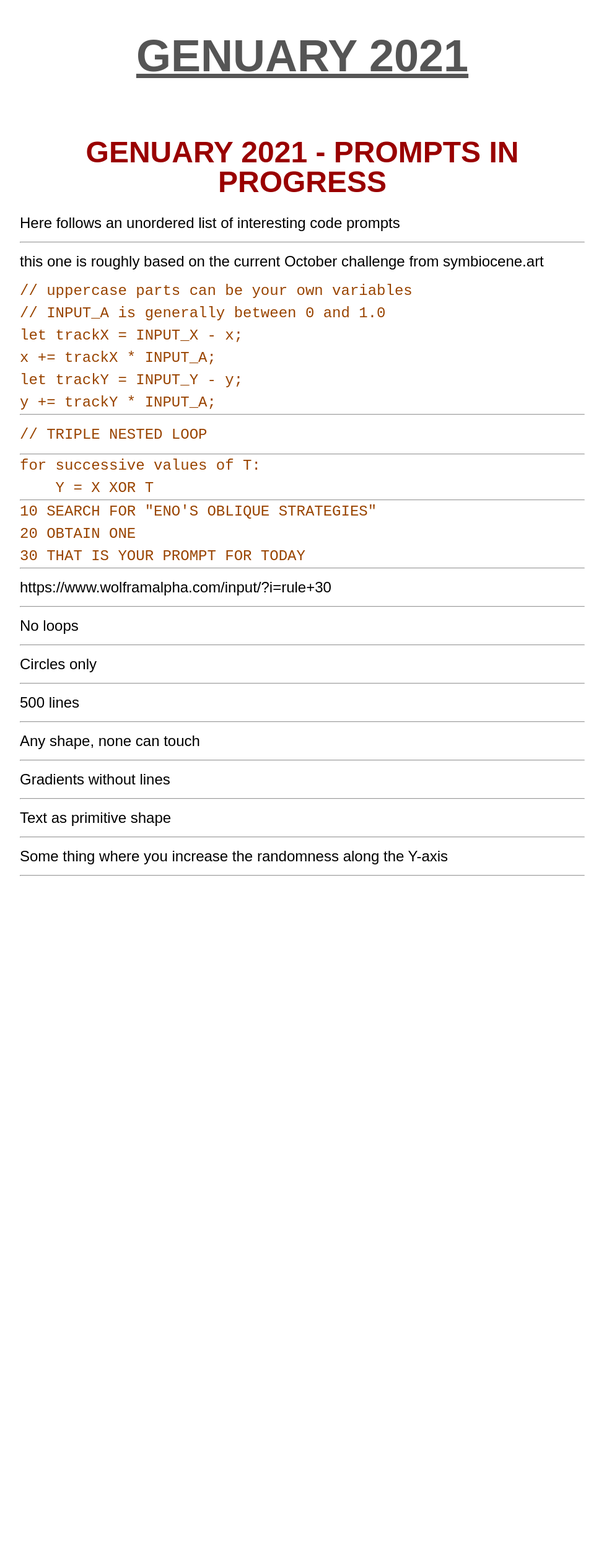
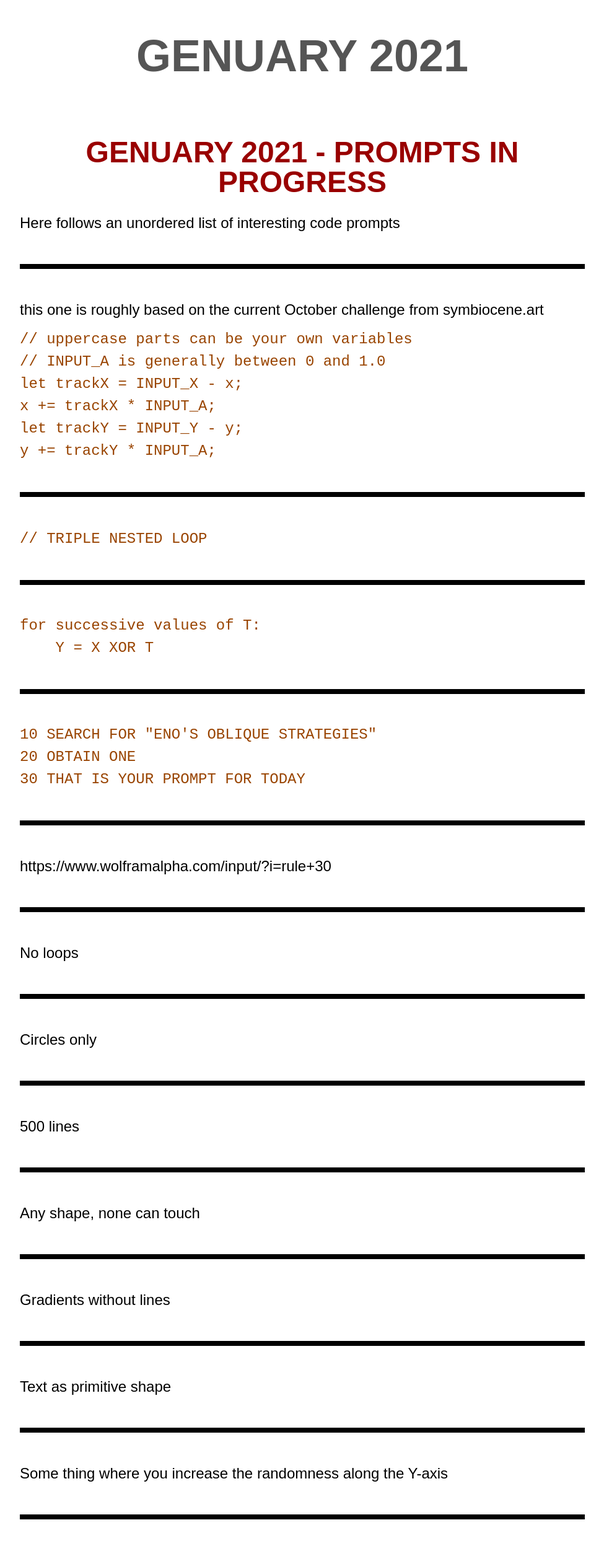
Before and after one commit to genuary2021/genuary2021.github.io, a Jekyll site: the page built from prompts.md, in a window 1280 px wide. Shown: the whole page at 62% size, without its empty margins (88-1063 px from the left). Built offline with Jekyll 4.4.1, drawn with Linux system fonts in a browser that asks for light colours; our own code applies the rules of GitHub Pages for plain Markdown files; before the commit the page ends 1438 px from its top, so only the background shows below that.

Commit message:
Update style.css

```diff
--- a/css/style.css
+++ b/css/style.css
@@ -27,7 +27,7 @@ a {
   color: #009;
   /*text-decoration:none;*/
 }
-h1 a { color: inherit; }
+h1 a { color: inherit; text-decoration: none; }
 
 header h1 {
   text-align: center;
@@ -44,6 +44,11 @@ section {
 
 p {
   margin: 0.5em 0;
+}
+
+hr {
+  margin: 2em 0;
+  border: 4px solid #000;
 }
 
 h1, h2, h3, h4, h5, h6 {
```
